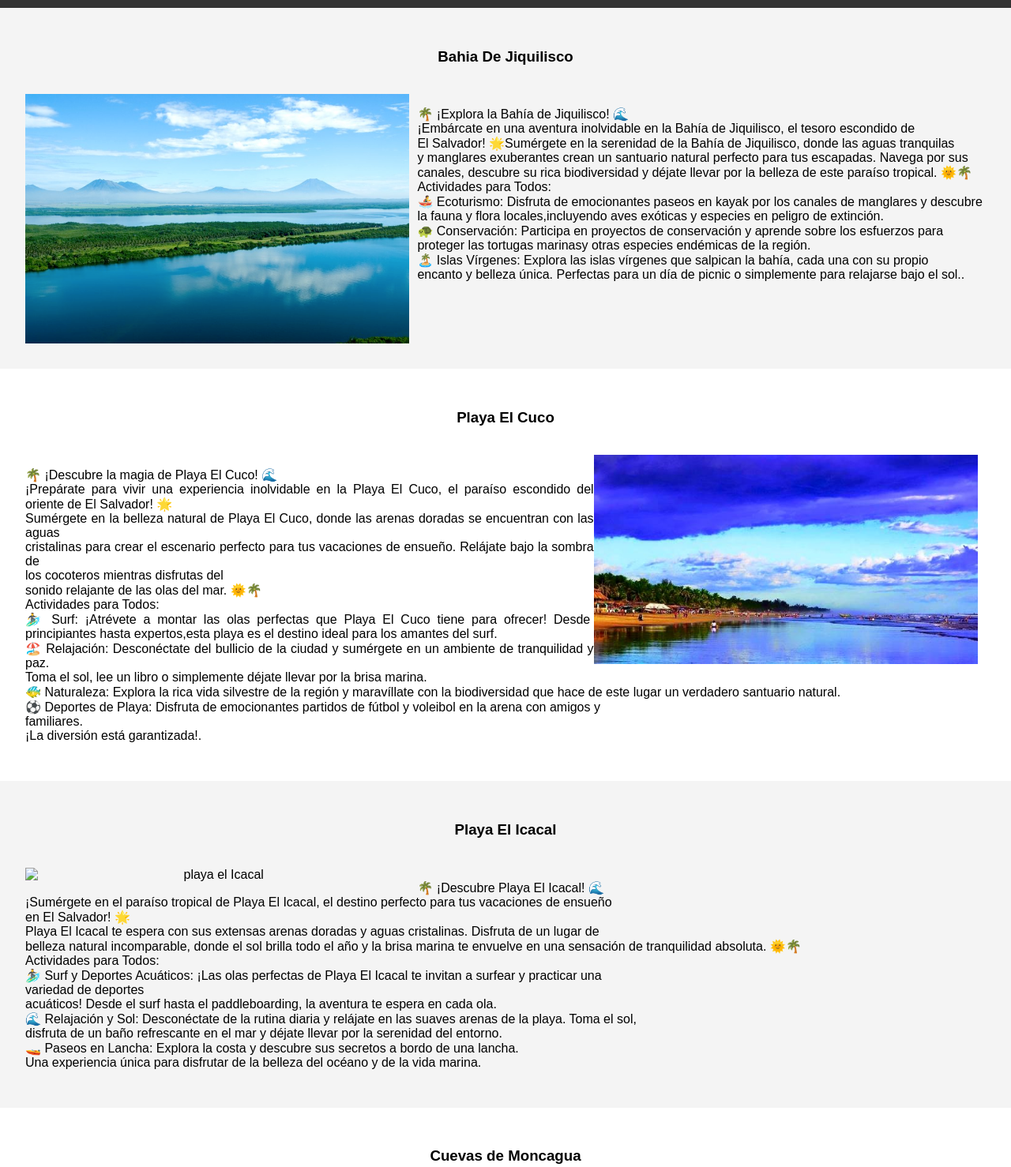
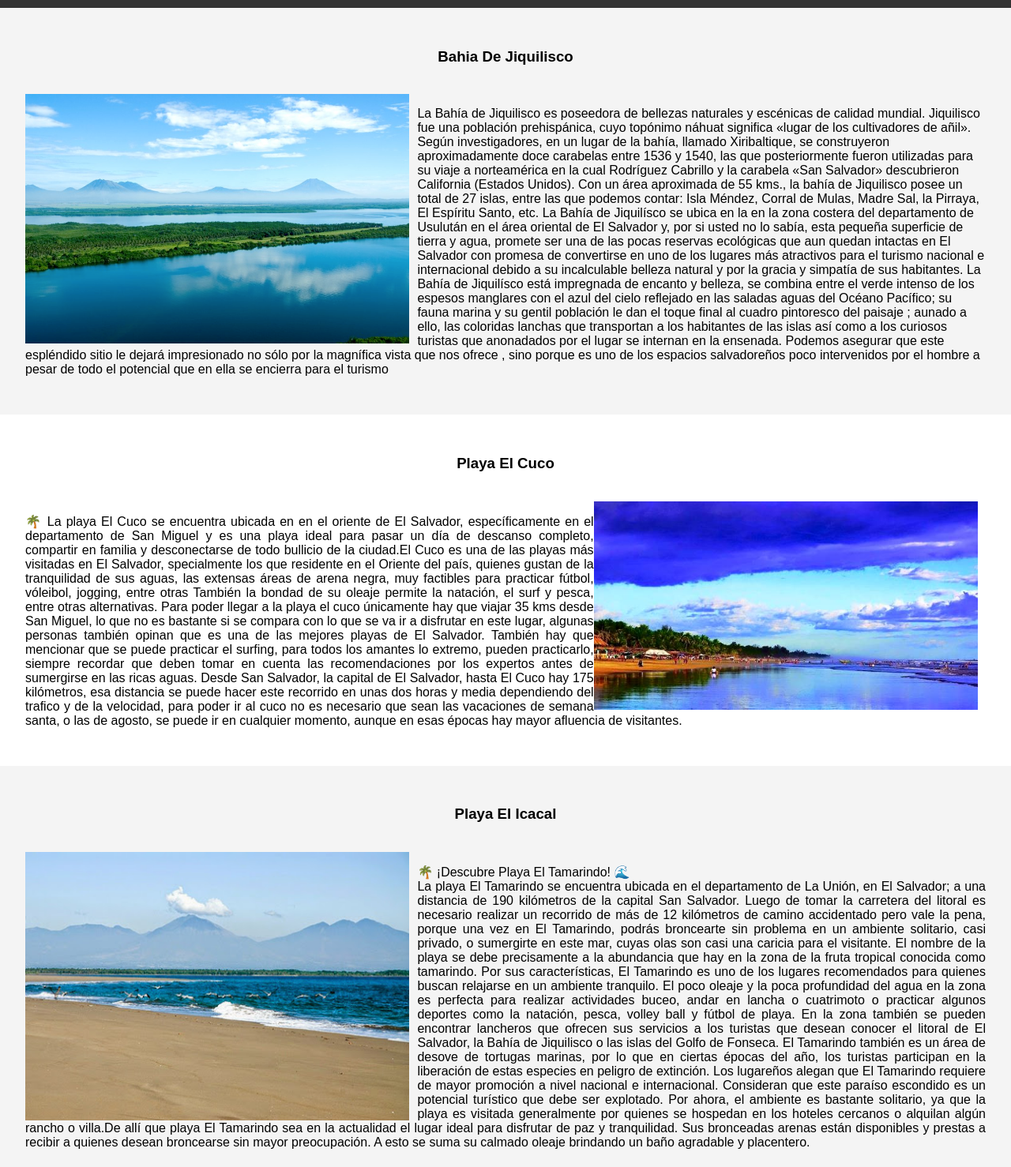
Before and after one commit to 10TREJO/Proyecto_Final, a plain HTML site: page Destinos.html in a window 1280 px wide. Shown: the part 120-1598 px from the top of the page at 79% size. Drawn offline with Linux system fonts and the light colour scheme.

Commit message:
actualizando informacion sobre los destinos

```diff
--- a/Destinos.html
+++ b/Destinos.html
@@ -26,19 +26,26 @@
             <br>
             <img src="imagenes/Bahia De Jiquilisco.jpeg" alt="playa el Icacal" style="float: left; margin-right: 10px; width: 40%;">
             <p  class="descripción-bahia" style="text-align: left;">
-                🌴 ¡Explora la Bahía de Jiquilisco! 🌊<br>
-                ¡Embárcate en una aventura inolvidable en la Bahía de Jiquilisco, el tesoro escondido de <br>
-                El Salvador! 🌟Sumérgete en la serenidad de la Bahía de Jiquilisco, donde las aguas tranquilas<br>
-                y manglares exuberantes crean un santuario natural perfecto para tus escapadas. Navega por sus <br>
-                canales, descubre su rica biodiversidad y déjate llevar por la belleza de este paraíso tropical. 🌞🌴<br>
-
-                Actividades para Todos:<br>
-                🚣‍♂️ Ecoturismo: Disfruta de emocionantes paseos en kayak por los canales de manglares y descubre <br>
-                la fauna y flora locales,incluyendo aves exóticas y especies en peligro de extinción.<br>
-                🐢 Conservación: Participa en proyectos de conservación y aprende sobre los esfuerzos para<br>
-                proteger las tortugas marinasy otras especies endémicas de la región.<br>
-                🏝️ Islas Vírgenes: Explora las islas vírgenes que salpican la bahía, cada una con su propio<br>
-                encanto y belleza única. Perfectas para un día de picnic o simplemente para relajarse bajo el sol..</p>
+                La Bahía de Jiquilisco es poseedora de bellezas naturales y escénicas de calidad mundial.
+                Jiquilisco fue una población prehispánica, cuyo topónimo náhuat significa «lugar de los cultivadores de añil».
+                Según investigadores, en un lugar de la bahía, llamado Xiribaltique, se construyeron aproximadamente
+                doce carabelas entre 1536 y 1540, las que posteriormente fueron utilizadas para su viaje a norteamérica
+                en la cual Rodríguez Cabrillo y la carabela «San Salvador» descubrieron California (Estados Unidos).
+                Con un área aproximada de 55 kms., la bahía de Jiquilisco posee un total de 27 islas, entre las que
+                podemos contar: Isla Méndez, Corral de Mulas, Madre Sal, la Pirraya, El Espíritu Santo, etc.
+                La Bahía de Jiquilísco se ubica en la en la zona costera del departamento de Usulután en el
+                área oriental de El Salvador y, por si usted no lo sabía, esta pequeña superficie de tierra y agua,
+                promete ser una de las pocas reservas ecológicas que aun quedan intactas en El Salvador con
+                promesa de convertirse en uno de los lugares más atractivos para el turismo nacional e internacional
+                debido a su incalculable belleza natural y por la gracia y simpatía de sus habitantes.
+                La Bahía de Jiquilísco está impregnada de encanto y belleza, se combina entre el verde intenso de los
+                espesos manglares con el azul del cielo reflejado en las saladas aguas del Océano Pacífico; su fauna
+                marina y su gentil población le dan el toque final al cuadro pintoresco del paisaje ; aunado a ello,
+                las coloridas lanchas que transportan a los habitantes de las islas así como a los curiosos turistas
+                que anonadados por el lugar se internan en la ensenada.
+                Podemos asegurar que este espléndido sitio le dejará impresionado no sólo por la magnífica vista que nos
+                ofrece , sino porque es uno de los espacios salvadoreños poco intervenidos por el hombre a pesar de
+                todo el potencial que en ella se encierra para el turismo</p>
         </div>
     </section>
 
@@ -50,24 +57,25 @@
             <img src="imagenes/playa el cuco.jpg" alt="playa el cuco" style="float: right; margin-right: 10px; width: 40%;">
 
             <p class="Playa el Cuco " style="text-align: justify;">🌴
-                ¡Descubre la magia de Playa El Cuco! 🌊<br>
-                ¡Prepárate para vivir una experiencia inolvidable en la Playa El Cuco, el paraíso escondido del oriente
-                de El Salvador! 🌟<br>
-                Sumérgete en la belleza natural de Playa El Cuco, donde las arenas doradas se encuentran con las aguas <br>
-                cristalinas para crear el escenario perfecto para tus vacaciones de ensueño. Relájate bajo la sombra de<br>
-                los cocoteros mientras disfrutas del <br>
-                sonido relajante de las olas del mar. 🌞🌴<br>
+                La playa El Cuco se encuentra ubicada en en el oriente de El Salvador, específicamente en el departamento
+                de San Miguel y es una playa ideal para pasar un día de descanso completo, compartir en familia y
+                desconectarse de todo bullicio de la ciudad.El Cuco es una de las playas más visitadas en El Salvador,
+                specialmente los que residente en el Oriente del país, quienes gustan de la tranquilidad de sus aguas,
+                las extensas áreas de arena negra, muy factibles para practicar fútbol, vóleibol, jogging, entre otras
+                También la bondad de su oleaje permite la natación, el surf y pesca, entre otras alternativas.
+                Para poder llegar a la playa el cuco únicamente hay que viajar 35 kms desde San Miguel, lo que no
+                es bastante si se compara con lo que se va ir a disfrutar en este lugar, algunas personas también
+                opinan que es una de las mejores playas de El Salvador.
+                También hay que mencionar que se puede practicar el surfing, para todos los amantes lo extremo,
+                pueden practicarlo, siempre recordar que deben tomar en cuenta las recomendaciones por los expertos
+                antes de sumergirse en las ricas aguas.
+                Desde San Salvador, la capital de El Salvador, hasta El Cuco hay 175 kilómetros, esa distancia se
+                 puede hacer este recorrido en unas dos horas y media dependiendo del trafico y de la velocidad,
+                 para poder ir al cuco no es necesario que sean las vacaciones de semana santa, o las de agosto,
+                  se puede ir en cualquier momento, aunque en esas épocas hay mayor afluencia de visitantes.
 
-                Actividades para Todos:<br>
-                🏄‍♂️ Surf: ¡Atrévete a montar las olas perfectas que Playa El Cuco tiene para ofrecer! Desde principiantes
-                 hasta expertos,esta playa es el destino ideal para los amantes del surf.<br>
-                🏖️ Relajación: Desconéctate del bullicio de la ciudad y sumérgete en un ambiente de tranquilidad y paz. <br>
-                Toma el sol, lee un libro o simplemente déjate llevar por la brisa marina.<br>
-                🐠 Naturaleza: Explora la rica vida silvestre de la región y maravíllate con la biodiversidad que hace
-                de este lugar un verdadero santuario natural.<br>
-                ⚽ Deportes de Playa: Disfruta de emocionantes partidos de fútbol y voleibol en la arena con amigos y <br>
-                familiares. <br>
-                ¡La diversión está garantizada!.</p>
+
+            </p>
         </div>
     </section>
 
@@ -75,25 +83,33 @@
         <div style="overflow: hidden;">
             <h3>Playa El Icacal </h3>
             <br>
-            <img src="imagenes/3f80f336d337bcb1efc38cd2f449d8fa.jpg" alt="playa el Icacal" style="float: left; margin-right: 10px; width: 40%;">
+            <img src="imagenes/playa-el-tamarindo.jpg" alt="playa el Icacal" style="float: left; margin-right: 10px; width: 40%;">
 
-            <p class="Playa el Icacal" style="text-align: justify;">
-                🌴 ¡Descubre Playa El Icacal! 🌊<br>
-
-                ¡Sumérgete en el paraíso tropical de Playa El Icacal, el destino perfecto para tus vacaciones de ensueño <br>
-                en El Salvador! 🌟<br>
-                Playa El Icacal te espera con sus extensas arenas doradas y aguas cristalinas. Disfruta de un lugar de <br>
-                belleza natural incomparable, donde el sol brilla todo el año y la brisa marina te envuelve en una sensación
-                de tranquilidad absoluta. 🌞🌴<br>
-
-                Actividades para Todos:<br>
-                🏄‍♂️ Surf y Deportes Acuáticos: ¡Las olas perfectas de Playa El Icacal te invitan a surfear y practicar una <br>
-                 variedad de deportes <br>
-                acuáticos! Desde el surf hasta el paddleboarding, la aventura te espera en cada ola.<br>
-                🌊 Relajación y Sol: Desconéctate de la rutina diaria y relájate en las suaves arenas de la playa. Toma el sol, <br>
-                disfruta de un baño refrescante en el mar y déjate llevar por la serenidad del entorno.<br>
-                🚤 Paseos en Lancha: Explora la costa y descubre sus secretos a bordo de una lancha. <br>
-                Una experiencia única para disfrutar de la belleza del océano y de la vida marina.</p>
+            <p class="Playa el Tamarindo" style="text-align: justify;">
+                🌴 ¡Descubre Playa El Tamarindo! 🌊<br>
+                La playa El Tamarindo se encuentra ubicada en el departamento de La Unión, en El Salvador;
+                a una distancia de 190 kilómetros de la capital San Salvador.
+                Luego de tomar la carretera del litoral es necesario realizar un recorrido de más de
+                12 kilómetros de camino accidentado pero vale la pena, porque una vez en El Tamarindo,
+                podrás broncearte sin problema en un ambiente solitario, casi privado, o sumergirte en
+                este mar, cuyas olas son casi una caricia para el visitante. El nombre de la playa se debe
+                precisamente a la abundancia que hay en la zona de la fruta tropical conocida como tamarindo.
+                Por sus características, El Tamarindo es uno de los lugares recomendados para quienes buscan
+                relajarse en un ambiente tranquilo. El poco oleaje y la poca profundidad del agua en la zona
+                es perfecta para realizar actividades buceo, andar en lancha o cuatrimoto o practicar algunos
+                deportes como la natación, pesca, volley ball y fútbol de playa.
+                En la zona también se pueden encontrar lancheros que ofrecen sus servicios a los turistas que
+                desean conocer el litoral de El Salvador, la Bahía de Jiquilisco o las islas del Golfo de Fonseca.
+                El Tamarindo también es un área de desove de tortugas marinas, por lo que en ciertas épocas del
+                año, los turistas participan en la liberación de estas especies en peligro de extinción.
+                Los lugareños alegan que El Tamarindo requiere de mayor promoción a nivel nacional e
+                internacional. Consideran que este paraíso escondido es un potencial turístico que debe ser explotado.
+                Por ahora, el ambiente es bastante solitario, ya que la playa es visitada generalmente por quienes
+                se hospedan en los hoteles cercanos o alquilan algún rancho o villa.De allí que playa El Tamarindo
+                sea en la actualidad el lugar ideal para disfrutar de paz y tranquilidad. Sus bronceadas arenas
+                están disponibles y prestas a recibir a quienes desean broncearse sin mayor preocupación.
+                A esto se suma su calmado oleaje brindando un baño agradable y placentero.
+                </p>
         </div>
     </section>
 
```
Also changed, not shown: paquetes.html (+3 -3 lines), imagenes/cuevas.jpg (added), imagenes/playa-el-tamarindo.jpg (added).
